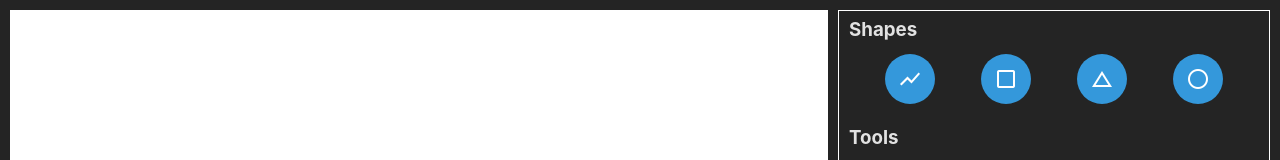
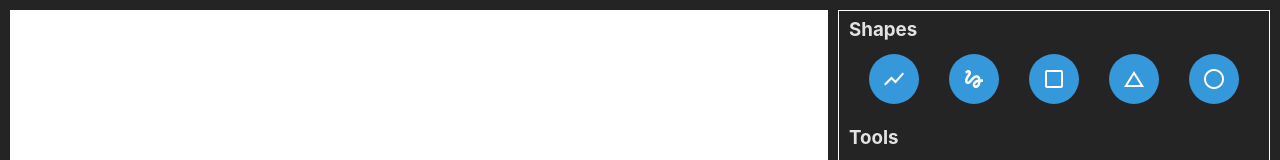
Before and after one commit to pjholt1234/room-planner, a React (Vite) app: page / in a window 1280 px wide. Shown: the top 160 px of the page. Built offline with nearby package versions, Linux system fonts and the light colour scheme; no server answers.

Commit message:
Add tool bar button

```diff
--- a/src/App.tsx
+++ b/src/App.tsx
@@ -15,6 +15,7 @@ import PlanToolbar from './components/PlanToolbar';
 import SavePlanModal from './components/SavePlanModal';
 import DeletePlanModal from './components/DeletePlanModal';
 import LineIcon from './components/icons/LineIcon';
+import CustomShapeIcon from './components/icons/CustomShapeIcon';
 
 function App() {
     return (
@@ -24,6 +25,10 @@ function App() {
                 <ToolbarSection title={'Shapes'}>
                     <div className="toolbar-row">
                         <ToolButton eventName="line" icon={<LineIcon />} />
+                        <ToolButton
+                            eventName="custom-shape"
+                            icon={<CustomShapeIcon />}
+                        />
                         <ToolButton
                             eventName="rectangle"
                             icon={<RectangleIcon />}
--- /dev/null
+++ b/src/components/icons/CustomShapeIcon.tsx
@@ -0,0 +1,5 @@
+const CustomShapeIcon = () => {
+    return <span className="material-symbols-outlined">gesture</span>;
+};
+
+export default CustomShapeIcon;
```
